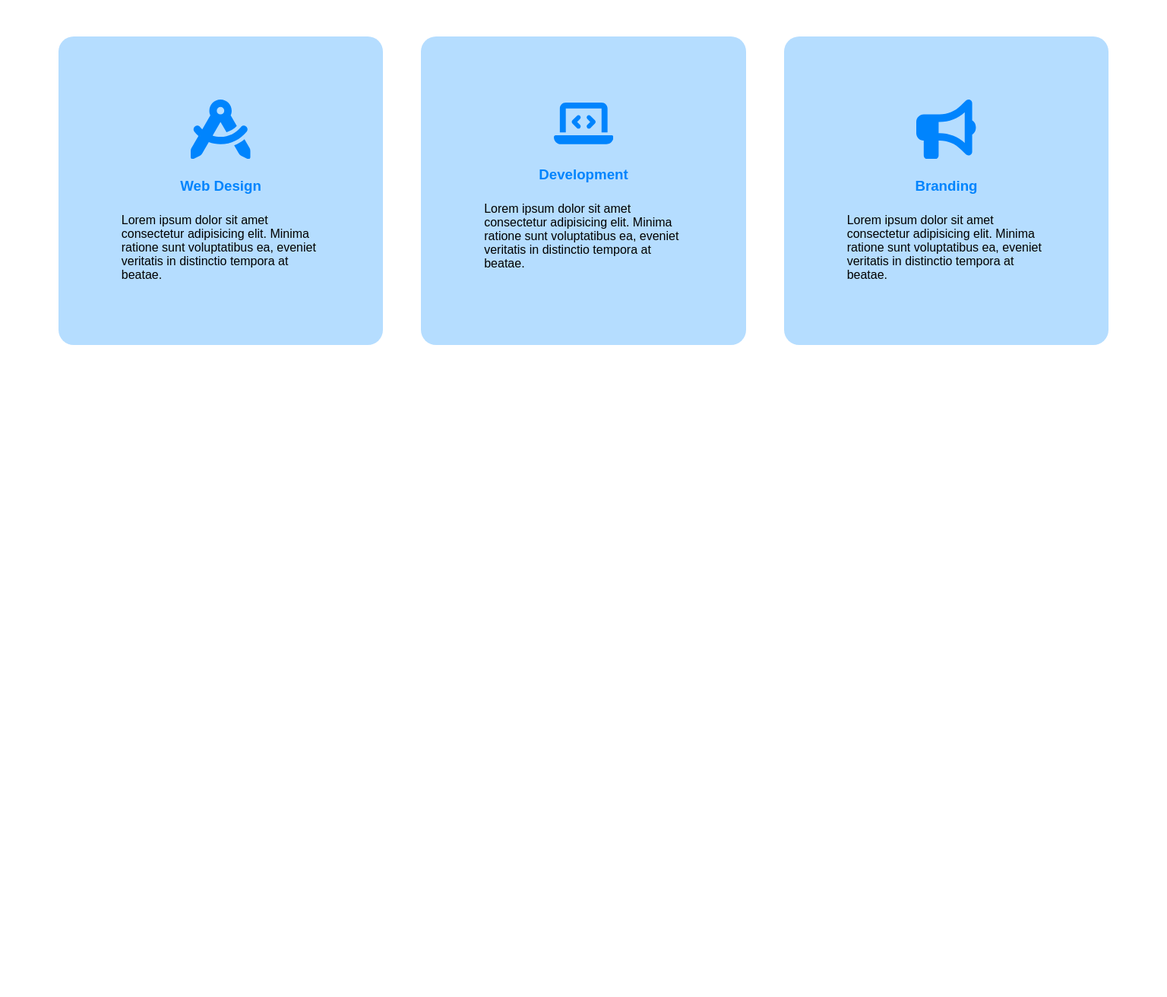
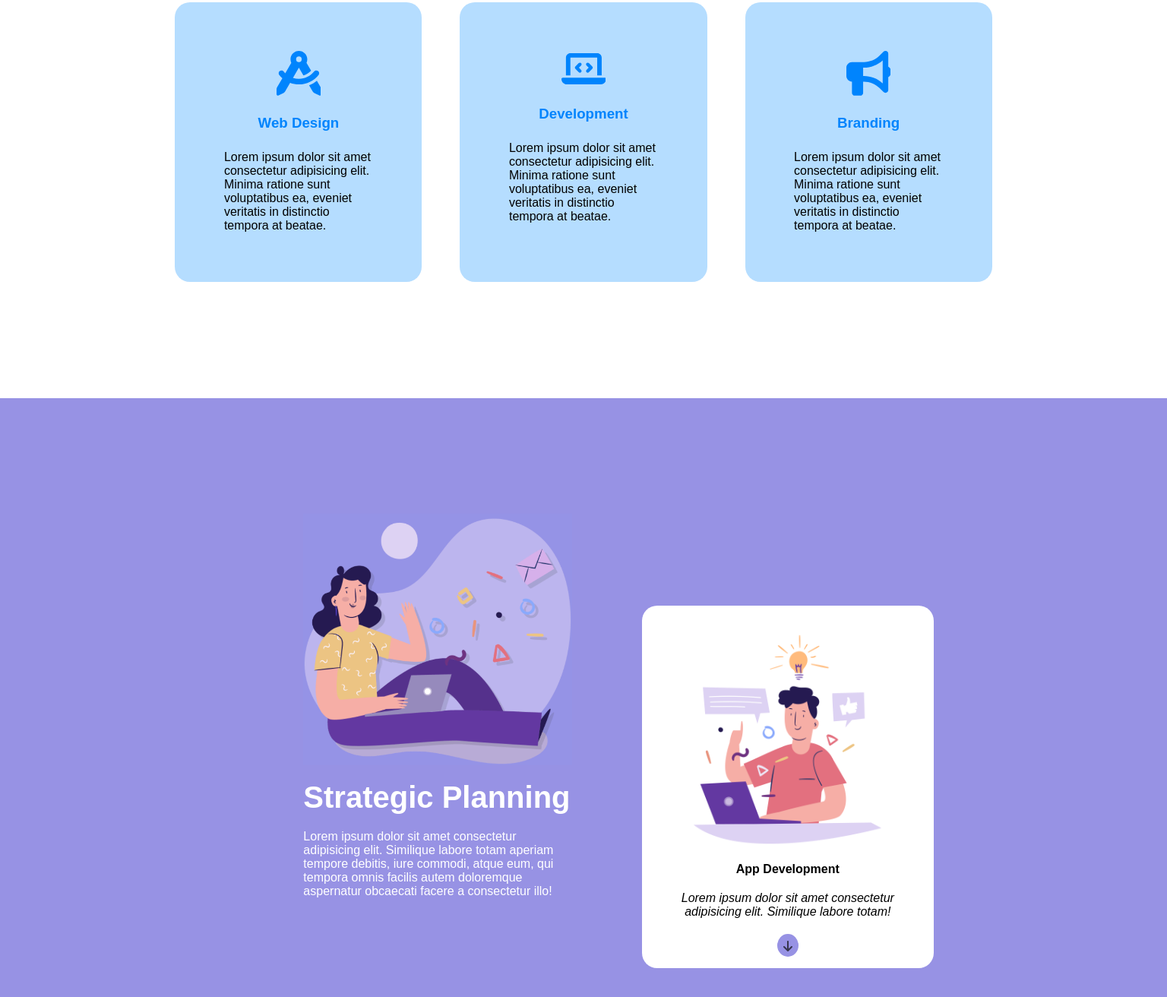
Before and after one commit to GiacomoMilitello/htmlcss-responsive-layout, a plain HTML site: page index.html in a window 1536 px wide. Shown: the part 538-1850 px from the top of the page at 76% size. Before the commit the page ends 992 px from the top, so only its background shows below. Drawn offline with Linux system fonts and the light colour scheme.

Commit message:
strategic planning mobile/tablet/desktop

```diff
--- a/assets/css/style.css
+++ b/assets/css/style.css
@@ -22,6 +22,9 @@ a{
 }
 .blue-svg{
     fill: #0084FD;
+}
+.purple-svg{
+    fill: #37364E;
 }
 /* BUTTON */
 .white-button{
@@ -162,6 +165,7 @@ nav ul li{
         margin-top: 100px;
         margin-inline: auto;
         width: 90%;
+        padding-bottom: 10%;
     }
     .demo-card{
         flex: 1;
@@ -178,6 +182,9 @@ nav ul li{
 }
 /* GET A DEMO DESKTOP VERSION */
 @media screen and (min-width: 1366px) {
+    #get-demo{
+        width: 70%;
+    }
     #get-demo > :first-child{
         display: flex;
         justify-content: flex-start;
@@ -193,3 +200,78 @@ nav ul li{
         bottom: -364px;
     }
 }
+
+/* STRATEGIC PLANNING */
+#strategic-planning{
+    width: 100%;
+    background-color: #9792E4;
+    padding-block: 40px;
+}
+.plan-card{
+    background-color: white;
+    width: 80%;
+    margin: 40px auto;
+    border-radius: 20px;
+    padding: 6%;
+    display: flex;
+    flex-direction: column;
+    align-items: center;
+    gap: 20px;
+}
+.plan-card p{
+    text-align: center;
+}
+#strategic-planning > :first-child{
+    color: white;
+    background-color: transparent;
+}
+#strategic-planning > :first-child p{
+    text-align: left;
+}
+.plan-card figure{
+    width: 100%;
+    margin: auto;
+    margin-top: 20px;
+}
+.plan-card img{
+    width: 100%;
+    display: block;
+}
+.round-arrow{
+    margin: 0 auto;
+    background-color: #9792E4;
+    border-radius: 50%;
+    padding: 8px 8px 2px 8px;
+    display: flex;
+    align-items: center;
+    justify-content: center;
+}
+/* STRATEGIC PLANNING TABLET VERSION */
+@media screen and (min-width: 768px) {
+    #strategic-planning h3{
+        font-size: 250%;
+        align-self: flex-start;
+    }
+}
+
+/* STRATEGIC PLANNING DESKTOP VERSION */
+@media screen and (min-width: 1366px) {
+    #strategic-planning{
+        /* padding-block: 40px; */
+        display: flex;
+        align-items: flex-end;
+        justify-content: center;
+        padding-bottom: 40px;
+    }
+    .plan-card{
+        width: 35%;
+        margin: 0;
+    }
+    #strategic-planning > :nth-child(2){
+        width: 25%;
+        padding: 1%;
+    }
+    #strategic-planning > :nth-child(2) figure{
+        width: 80%;
+    }
+}
--- a/index.html
+++ b/index.html
@@ -71,6 +71,25 @@
                 </div>
             </div>
         </div>
+
+<!-- STRATEGIC PLANNING -->
+        <div id="strategic-planning">
+            <div class="plan-card">
+                <figure>
+                    <img src="./assets/img/planning1.png" alt="">
+                </figure>
+                <h3>Strategic Planning</h3>
+                <p>Lorem ipsum dolor sit amet consectetur adipisicing elit. Similique labore totam aperiam tempore debitis, iure commodi, atque eum, qui tempora omnis facilis autem doloremque aspernatur obcaecati facere a consectetur illo!</p>
+            </div>
+            <div class="plan-card">
+                <figure>
+                    <img src="./assets/img/planning2.png" alt="">
+                </figure>
+                <h4>App Development</h4>
+                <p><em>Lorem ipsum dolor sit amet consectetur adipisicing elit. Similique labore totam!</em></p>
+                <div class="round-arrow"><a href="#"><svg class="purple-svg" xmlns="http://www.w3.org/2000/svg" height="16" width="12" viewBox="0 0 384 512"><!--!Font Awesome Free 6.5.1 by @fontawesome - https://fontawesome.com License - https://fontawesome.com/license/free Copyright 2023 Fonticons, Inc.--><path d="M169.4 470.6c12.5 12.5 32.8 12.5 45.3 0l160-160c12.5-12.5 12.5-32.8 0-45.3s-32.8-12.5-45.3 0L224 370.8 224 64c0-17.7-14.3-32-32-32s-32 14.3-32 32l0 306.7L54.6 265.4c-12.5-12.5-32.8-12.5-45.3 0s-12.5 32.8 0 45.3l160 160z"/></svg></a></div>
+            </div>
+        </div>
     </main>
 
     <footer>
```
